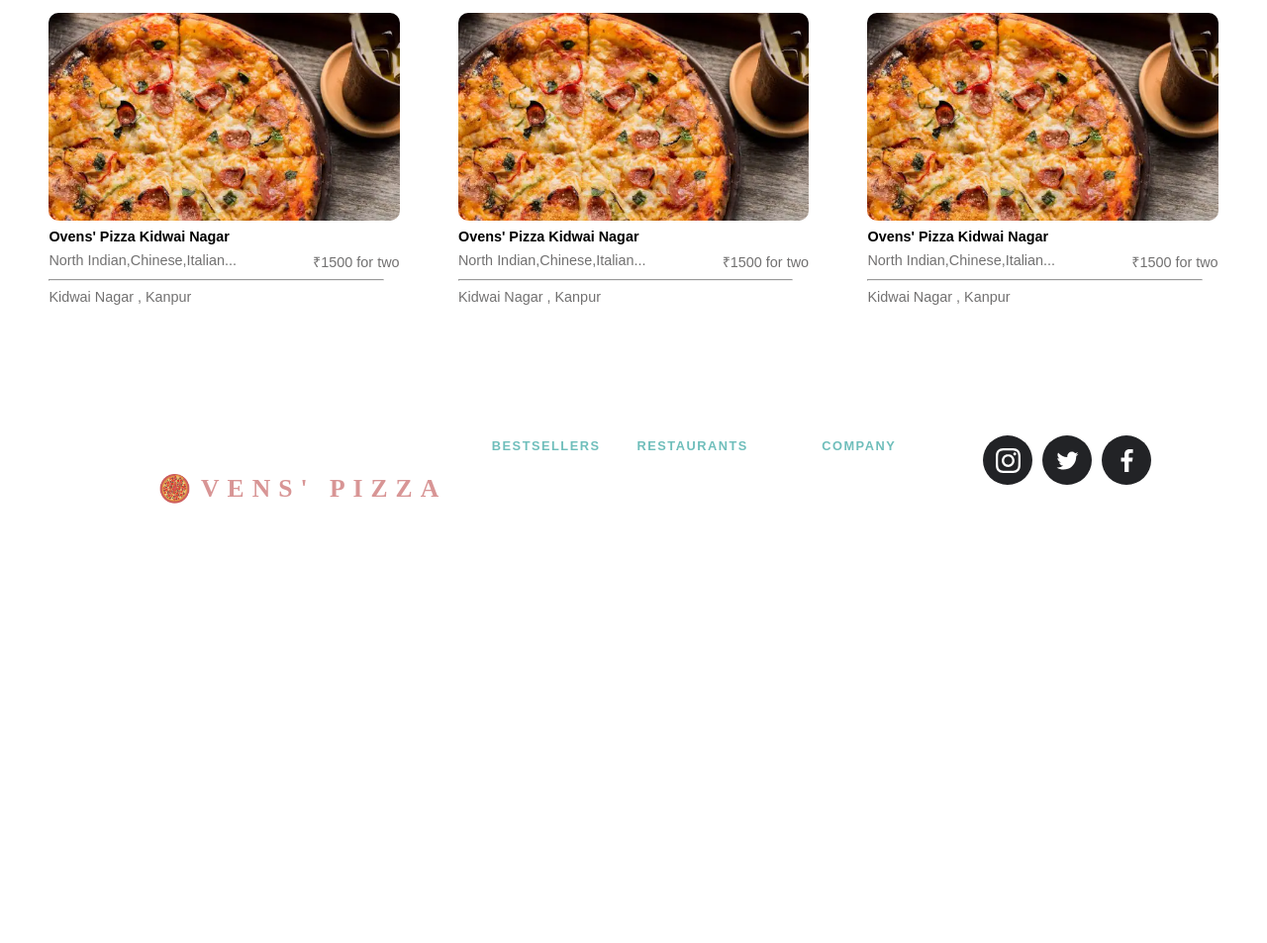
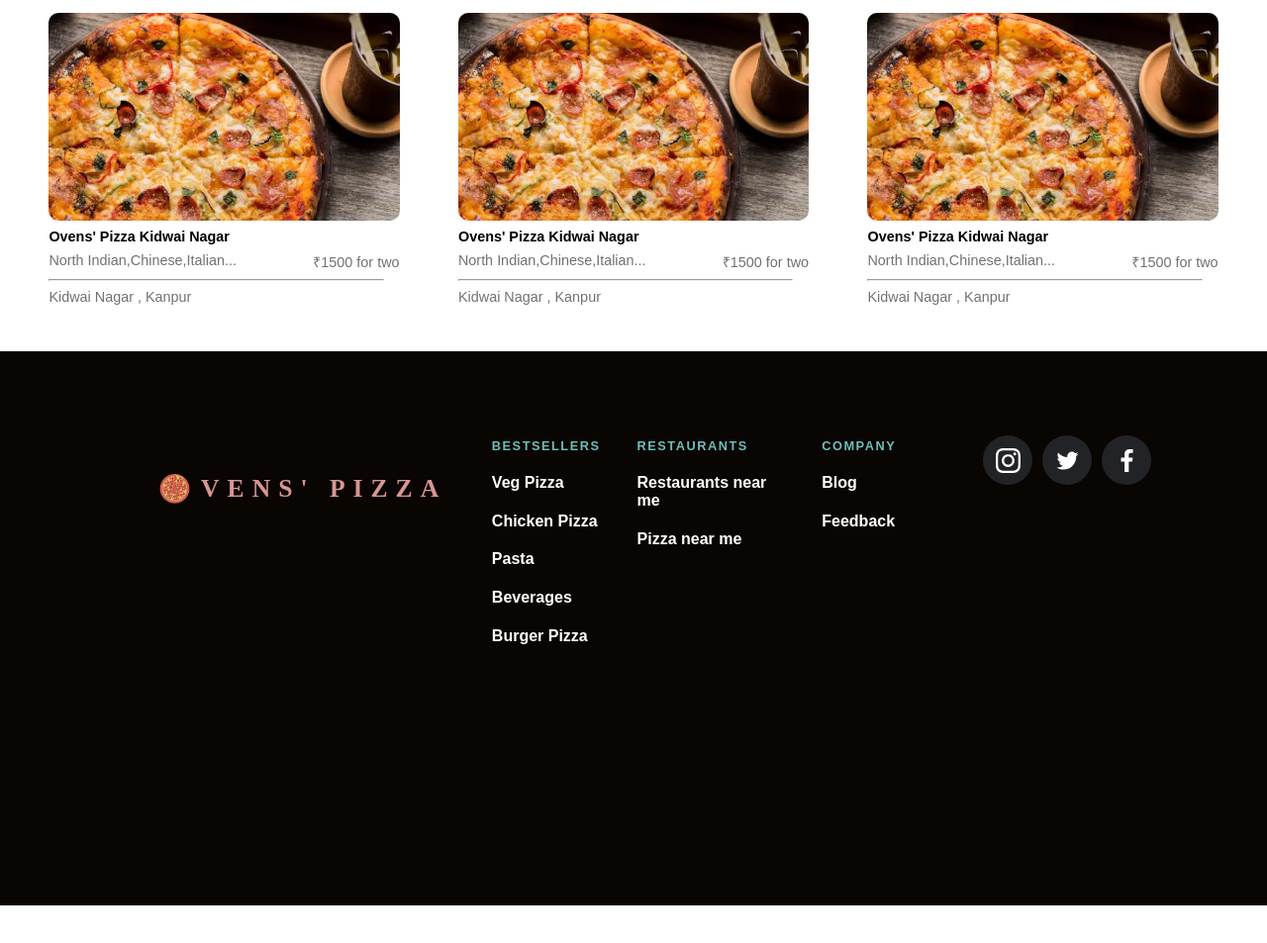
Before and after one commit to prashant229/Ovens-Pizza, a plain HTML site: page Outlets.html in a window 1280 px wide. Shown: the part 1418-2371 px from the top of the page at 99% size. After the commit the page ends 2333 px from the top, so only its background shows below. Drawn offline with Linux system fonts and the light colour scheme.

Commit message:
Update Outlets.html

```diff
--- a/Outlets.html
+++ b/Outlets.html
@@ -8,7 +8,12 @@
     <link rel="stylesheet" href="style.css">
     <link rel="stylesheet" href="style3.css">
 </head>
-
+<style>
+    #footer{
+            background-color: rgb(9,5,2);
+            height: 60vh;
+        }
+    </style>
 <body>
     <header id="header">
         <div id="logo"><a href="index.html" class="home"><img id="logo-image" src="images/logo.png" alt="logo"></a><p class="company-name"><a href="index.html" class="home">VENS'&nbspPIZZA</a></p></div>
```
